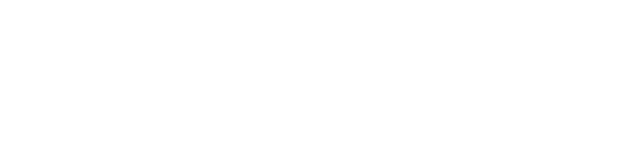
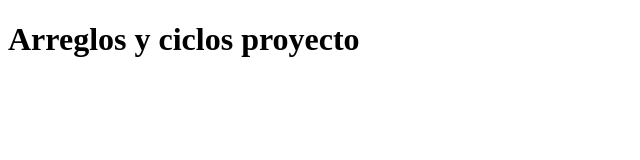
Before and after one commit to goldentgd/javascriptdesde0, a plain HTML site: page ArreglosyCiclos/index.html in a window 1280 px wide. Shown: the whole page, without its empty margins (0-640 px from the left). Drawn offline with Linux system fonts and the light colour scheme.

Commit message:
tItulo del proyecto

```diff
--- a/ArreglosyCiclos/index.html
+++ b/ArreglosyCiclos/index.html
@@ -6,6 +6,7 @@
     <title>Document</title>
 </head>
 <body>
+    <h1>Arreglos y ciclos proyecto</h1>
     <script src="script.js"></script>
 </body>
 </html>
```
